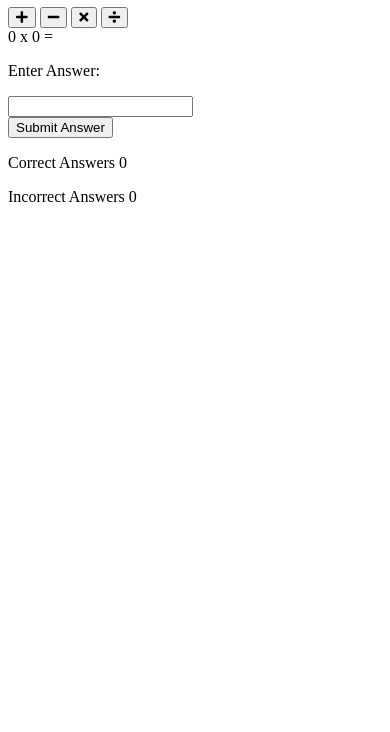
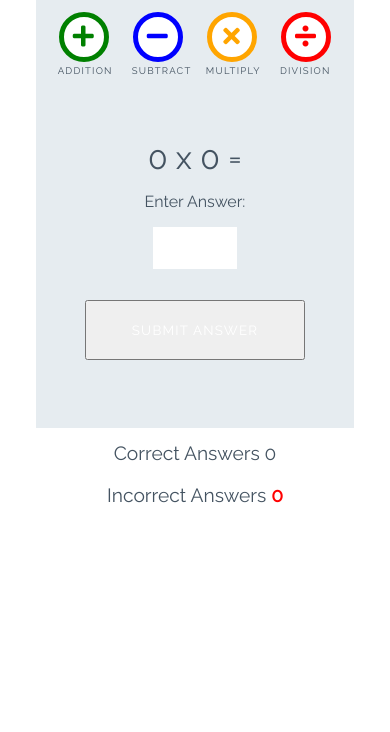
Before and after one commit to riipon1/love-maths, a plain HTML site: page index.html in a window 390 px wide. Shown: the part 112-844 px from the top of the page. Drawn offline with Linux system fonts and the light colour scheme.

Commit message:
add styles for game

```diff
--- a/assets/css/style.css
+++ b/assets/css/style.css
@@ -0,0 +1,250 @@
+body {
+    background-color: white;
+    font-family: "Raleway", sans-serif;
+    color: #445361;
+    text-align: center;
+}
+
+/* --------- Heading */
+
+.heading {
+    text-align: center;
+    font-size: 2.5rem;
+}
+
+.logo {
+    height: 40px;
+    padding-right: 5px;
+}
+
+/* --------- Game layout */
+
+.game-area {
+    background-color: #E6ECF0;
+    box-sizing: border-box;
+    width: 85%;
+    height: 65vh;
+    max-height: 450px;
+    max-width: 830px;
+    margin-left: auto;
+    margin-right: auto;
+    padding: 1%;
+}
+
+.question-area {
+    width: 50%;
+    font-size: 2rem;
+    margin: auto;
+    padding: 50px 0;
+}
+
+.question-area span {
+    padding: 0 15px;
+}
+
+.score-area {
+    margin: 5px auto;
+    width: 60%;
+    font-size: 1.2rem;
+}
+
+.controls-area {
+    width: 85%;
+    margin: 30px auto;
+}
+
+#score {
+    color: green;
+    font-weight: bold;
+}
+
+#incorrect {
+    color: red;
+    font-weight: bold;
+}
+
+.answer-message {
+    display: none;
+    font-size: 1rem;
+}
+
+#answer-box {
+    border: none;
+    color: #445361;
+    display: inline-block;
+    height: 40px;
+    width: 80px;
+    font-size: 1.2rem;
+}
+
+.scores {
+    display: inline-block;
+    padding: 25px;
+}
+
+/* --------- Buttons */
+
+.btn {
+    width: 220px;
+    height: 60px;
+    font-family: "Raleway", sans-serif;
+    text-transform: uppercase;
+    letter-spacing: 1.2px;
+    color: white;
+}
+
+.btn:focus {
+    outline: none;
+}
+
+.btn--big {
+    padding-top: 10px;
+    border-radius: 50%;
+    background-color: white;
+    border: 10px solid;
+    width: 100px;
+    height: 100px;
+    font-size: 3.2rem;
+    margin: 0 30px;
+    transition: all 0.5s;
+}
+.btn--big::after{
+    content: attr(data-type);
+    font-size: 1rem;
+    color: #445361;
+    position: relative;
+    left: -0.5em;
+
+}
+
+.btn--blue {
+    border-color: blue;
+    color: blue;
+}
+
+.btn--blue:active,
+.btn--blue:hover {
+    background-color: darkblue;
+    color: white;
+}
+
+.btn--orange {
+    border-color: orange;
+    color: orange;
+}
+
+.btn--orange:active,
+.btn--orange:hover {
+    background-color: darkorange;
+    color: white;
+}
+
+.btn--red {
+    border-color: red;
+    color: red;
+}
+
+.btn--red:active,
+.btn--red:hover {
+    background-color: darkred;
+    color: white;
+}
+
+.btn--green {
+    border-color: green;
+    color: green;
+}
+
+.btn--green:active,
+.btn--green:hover {
+    background-color: darkgreen;
+    color: white;
+}
+
+.btn--gray {
+    margin-top: 25px;
+    background-color: #445361;
+    border: 1px transparent;
+    border-radius: 20px;
+}
+
+.btn--gray:active,
+.btn--gray:hover {
+    background-color: #0d1013;
+}
+
+/* --------- Media queries */
+
+@media (max-width: 414px) {
+    .controls-area {
+        width: 100%;
+    }
+
+    .btn--big {
+        margin: 0 10px;
+        padding: 5px;
+        border: 5px solid;
+        width: 50px;
+        height: 50px;
+        font-size: 1.5rem;
+    }
+
+    .btn--big::after {
+        font-size: 0.6rem;
+        left: -0.7rem;
+    }
+
+    .question-area {
+        padding: 10% 0;
+        width: 100%;
+    }
+
+    .question-area span {
+        padding: 0;
+    }
+
+    .answer-message {
+        display: block;
+    }
+
+    #answer-box {
+        display: block;
+        margin: 0 auto;
+    }
+    .btn--gray {
+        margin-top: 0;
+    }
+
+    .score-area {
+        width: 100%;
+    }
+
+    .scores {
+        margin: 0.5em auto;
+        display: block;
+        padding: 5px;
+    }
+
+    .heading {
+        font-size: 2rem;
+    }
+}
+
+@media (max-width: 320px) {
+    .game-area {
+        height: 70vh;
+    }
+
+    .controls-area {
+        width: 75%;
+        margin: 10px auto;
+    }
+
+    .btn--big {
+        margin: 10px 10px;
+    }
+    .question-area {
+        padding: 10px 0;
+    }
+
+}
--- a/index.html
+++ b/index.html
@@ -17,13 +17,13 @@
     </h1>
     <div class="game-area">
         <div class="controls-area">
-            <button class="btn btn--big btn--green"><i class="fas fa-plus"></i>
+            <button data-type="addition" class="btn btn--big btn--green"><i class="fas fa-plus"></i>
             </button>
-            <button class="btn btn--big btn--blue"><i class="fas fa-minus"></i>
+            <button data-type="subtract" class="btn btn--big btn--blue"><i class="fas fa-minus"></i>
             </button>
-            <button class="btn btn--big btn--orange"><i class="fas fa-times"></i>
+            <button data-type="multiply" class="btn btn--big btn--orange"><i class="fas fa-times"></i>
             </button>
-            <button class="btn btn--big btn--red"><i class="fas fa-divide"></i>
+            <button data-type="division" class="btn btn--big btn--red"><i class="fas fa-divide"></i>
             </button>
 
         </div>
@@ -36,7 +36,7 @@
             <p class="answer-message">Enter Answer:</p>
             <input id="answer-box" type="number">
         </div>
-        <button class="btn btn--grey">Submit Answer</button>
+        <button data-type="submit" class="btn btn--grey">Submit Answer</button>
 
     </div>
     <div class="score-area">
```
